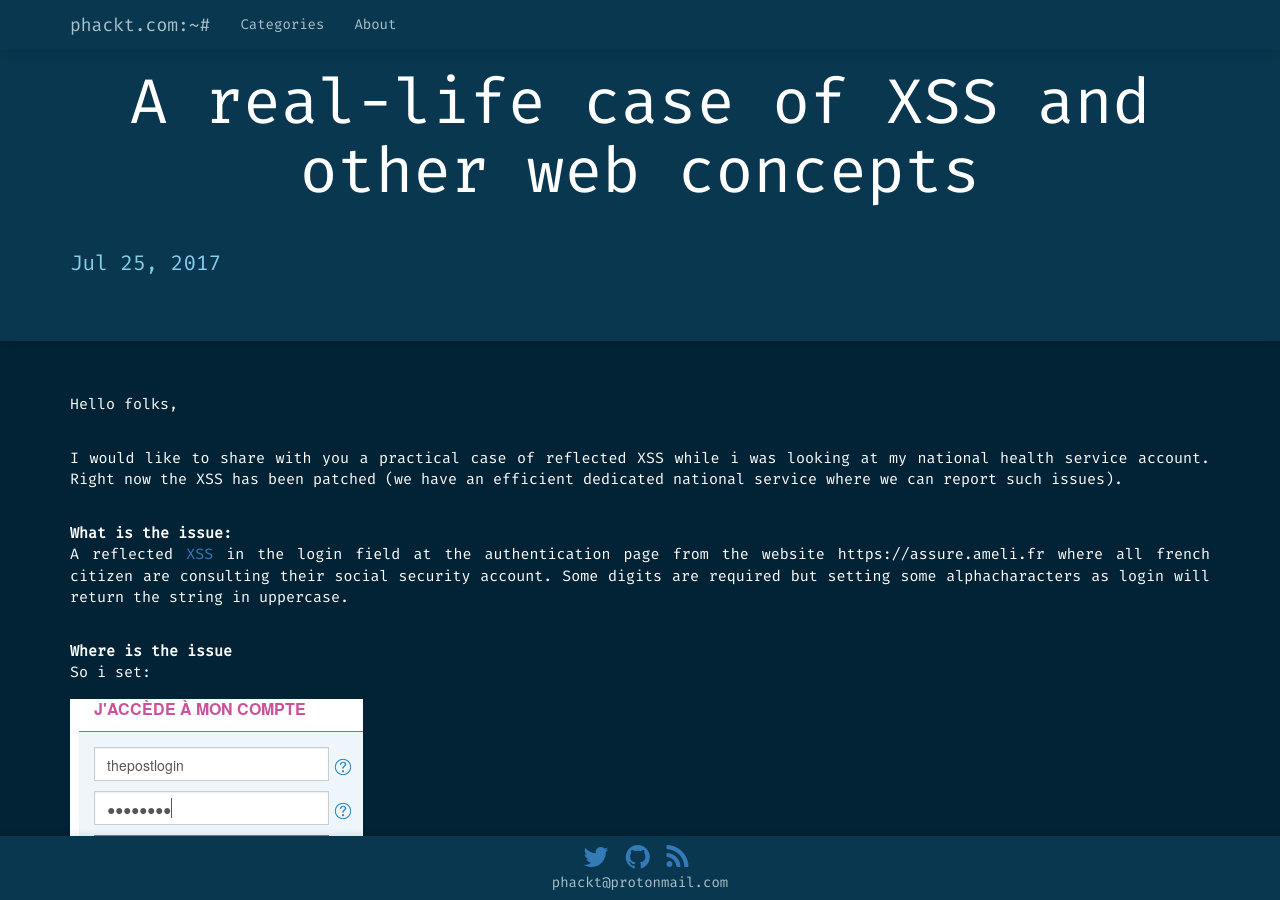
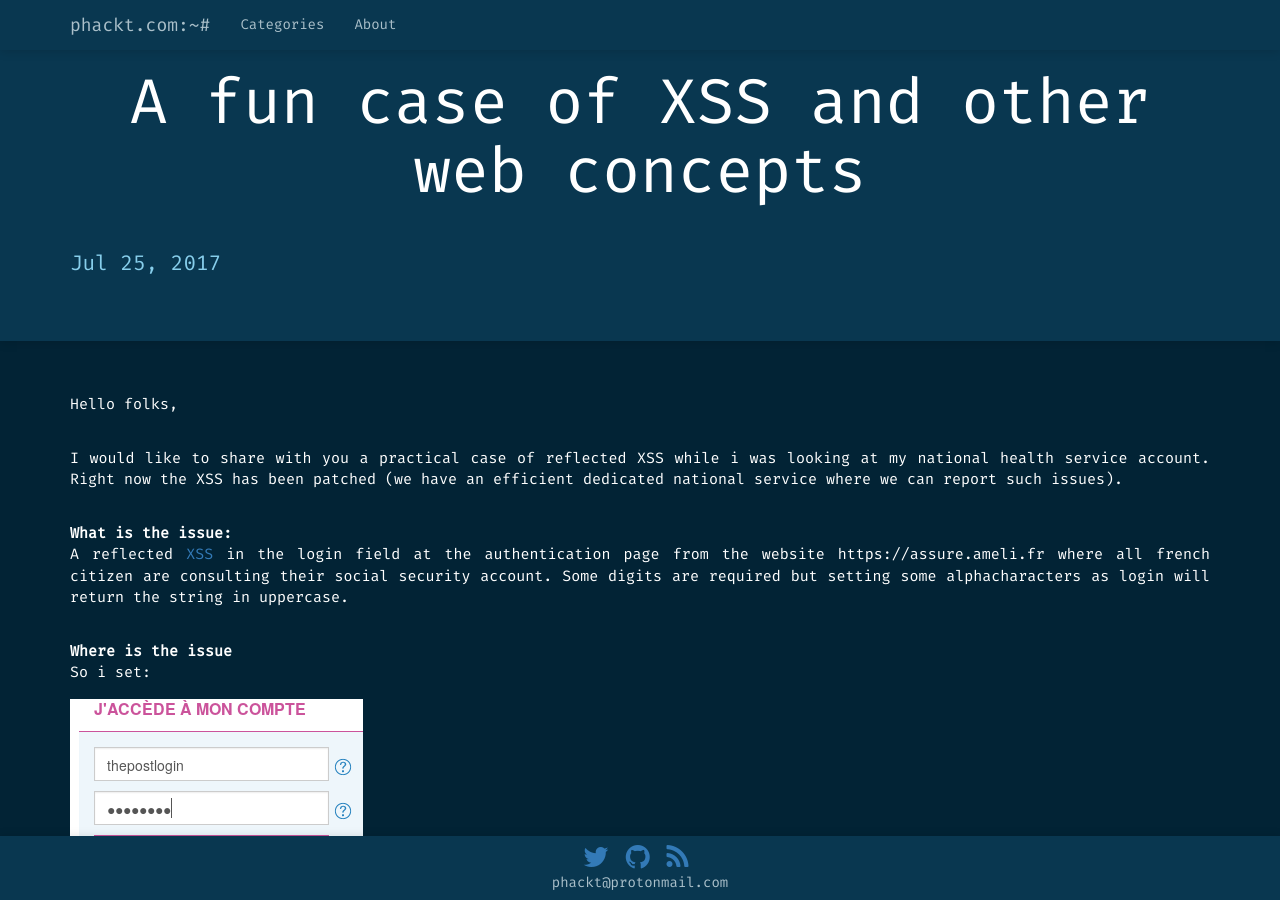
Before and after one commit to phackt/phackt.github.io, a Jekyll site: the page built from _posts/2017-07-25-xss-real-life-case-credentials-stealing.markdown, in a window 1280 px wide and 900 px high. Built offline with Jekyll 4.4.1, drawn with Linux system fonts in a browser that asks for light colours; nearby versions of some CDN libraries; some web fonts are replaced; comment, search, counter and statistics services are not loaded.

Commit message:
Update 2017-07-25-xss-real-life-case-credentials-stealing.markdown

```diff
--- a/_posts/2017-07-25-xss-real-life-case-credentials-stealing.markdown
+++ b/_posts/2017-07-25-xss-real-life-case-credentials-stealing.markdown
@@ -1,6 +1,6 @@
 ---
 layout: post
-title:  "A real-life case of XSS and other web concepts"
+title:  "A fun case of XSS and other web concepts"
 date:   2017-07-25
 categories: web
 ---
```
